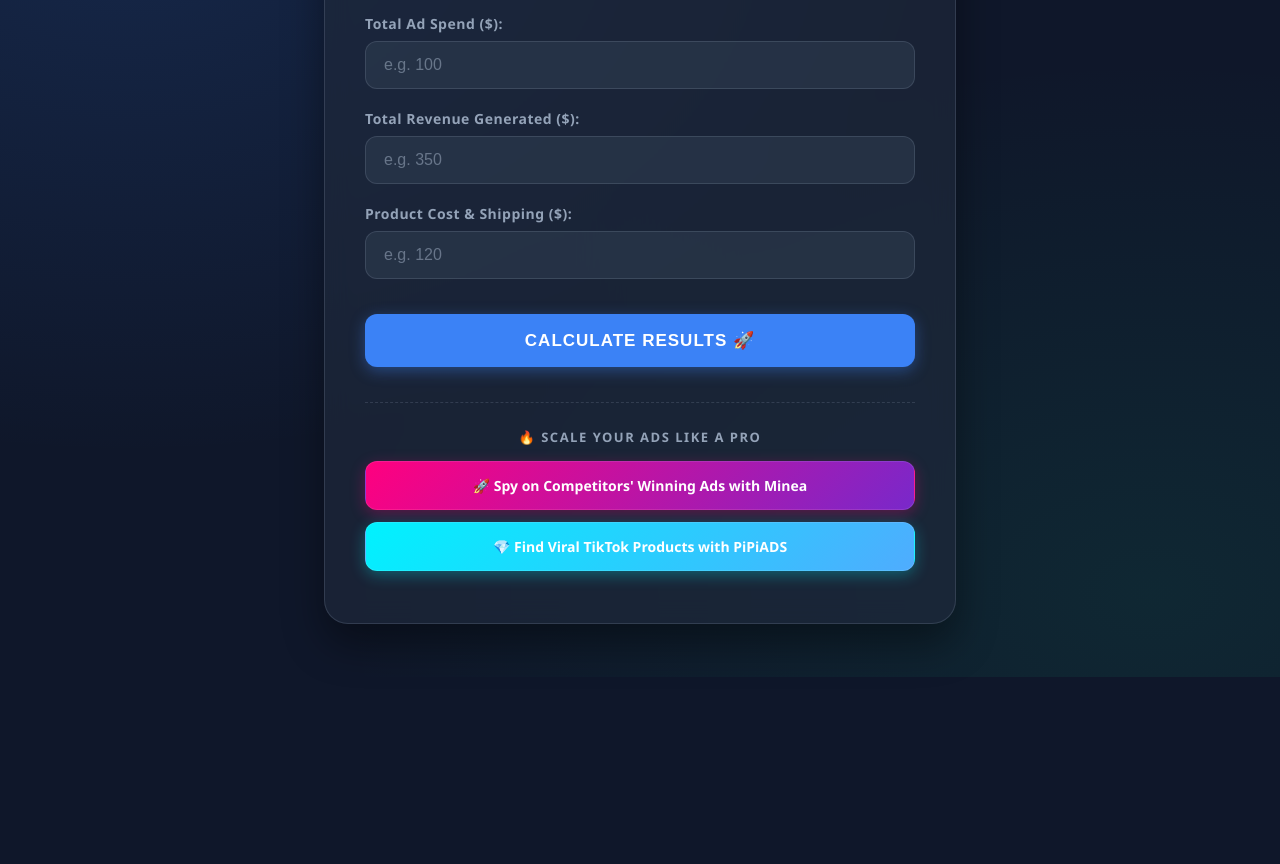
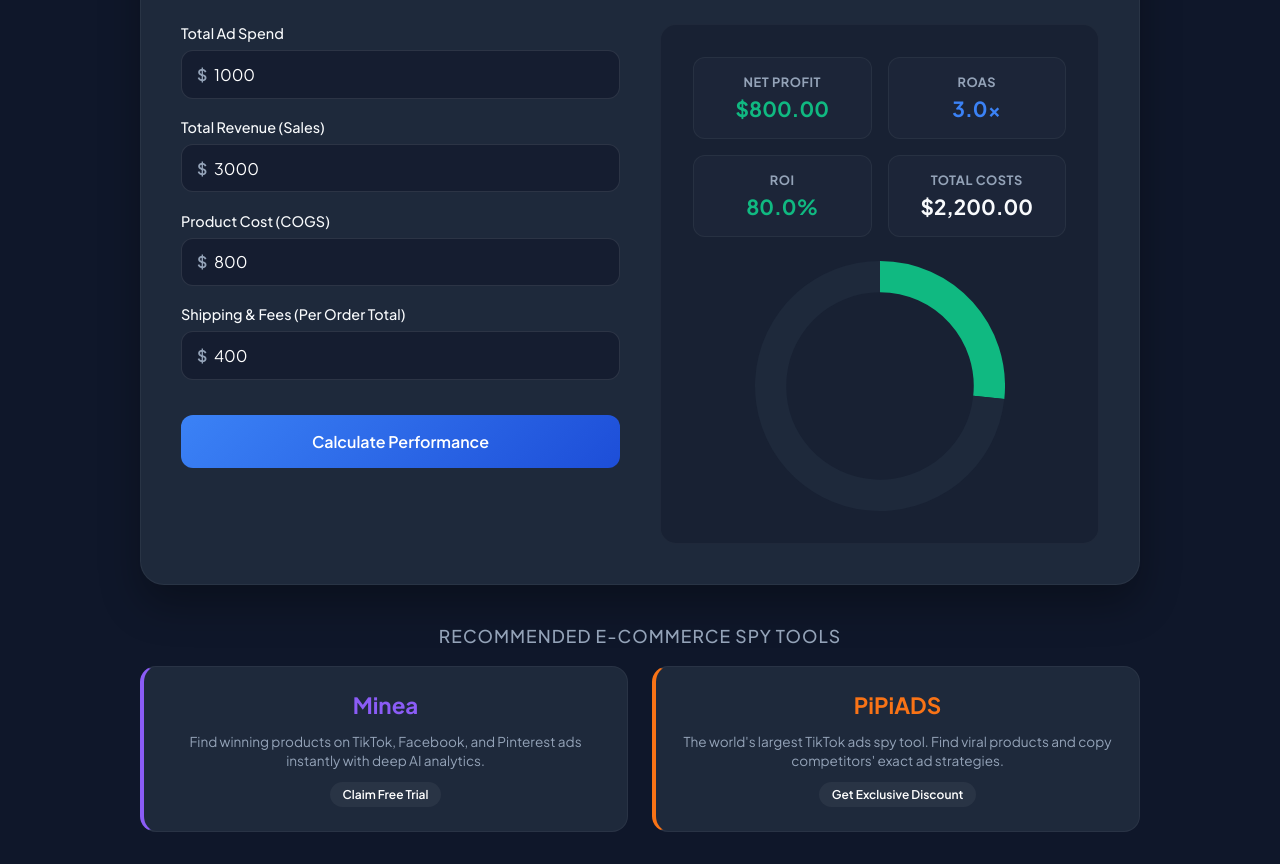
Before and after one commit to OunnasIbrahim07/marketing-roi-calculator, a plain HTML site: page index.html in a window 1280 px wide. Shown: the part 163-1027 px from the top of the page. Before the commit the page ends 840 px from the top, so only its background shows below. Drawn offline with nearby package versions, Linux system fonts and the light colour scheme.

Commit message:
Update index.html

```diff
--- a/index.html
+++ b/index.html
@@ -1,365 +1,432 @@
 <!DOCTYPE html>
-<html lang="en" dir="ltr">
+<html lang="en">
 <head>
     <meta charset="UTF-8">
     <meta name="viewport" content="width=device-width, initial-scale=1.0">
-    <title>E-commerce ROI & ROAS Calculator 📊</title>
-    <!-- Chart.js library for beautiful graphs -->
+    <title>Advanced E-commerce ROI & ROAS Calculator</title>
+    <!-- Chart.js for beautiful analytics charts -->
     <script src="https://cdn.jsdelivr.net/npm/chart.js"></script>
+    <!-- Google Fonts for premium typography -->
+    <link href="https://fonts.googleapis.com/css2?family=Plus+Jakarta+Sans:wght@400;500;600;700&display=swap" rel="stylesheet">
     <style>
-        /* Dark Theme & Layout */
         :root {
-            --primary-neon: #3b82f6; /* Neon Blue */
-            --primary-hover: #60a5fa;
-            --success-neon: #10b981; /* Neon Green */
-            --danger-neon: #ef4444; /* Neon Red */
-            --affiliate-neon: #ff007f; /* Neon Pink for Affiliate */
-            --bg-dark: #0f172a; /* Deep Dark Blue-Grey */
-            --card-glass: rgba(30, 41, 59, 0.7); /* Translucent Card */
-            --text-main: #f1f5f9; /* Near White */
-            --text-muted: #94a3b8; /* Greyed Text */
-            --input-bg: rgba(51, 65, 85, 0.5); /* Darker Input */
-            --border-glass: rgba(148, 163, 184, 0.2); /* Soft Border */
+            --bg-dark: #0f172a;
+            --card-bg: #1e293b;
+            --text-main: #f8fafc;
+            --text-muted: #94a3b8;
+            --neon-green: #10b981;
+            --neon-red: #ef4444;
+            --neon-blue: #3b82f6;
+            --minea-purple: #8b5cf6;
+            --pipiads-orange: #f97316;
+        }
+
+        * {
+            box-sizing: border-box;
+            margin: 0;
+            padding: 0;
+            font-family: 'Plus Jakarta Sans', sans-serif;
         }
 
         body {
-            font-family: 'Segoe UI', Roboto, 'Helvetica Neue', sans-serif;
             background-color: var(--bg-dark);
-            background-image:
-                radial-gradient(at 10% 10%, rgba(59, 130, 246, 0.15) 0px, transparent 50%),
-                radial-gradient(at 90% 90%, rgba(16, 185, 129, 0.1) 0px, transparent 50%);
             color: var(--text-main);
-            margin: 0;
-            padding: 20px;
+            min-height: 100vh;
             display: flex;
-            justify-content: center;
+            flex-direction: column;
             align-items: center;
-            min-height: 100vh;
+            padding: 2rem 1rem;
         }
 
-        /* Glassmorphism Card Effect */
         .container {
-            background: var(--card-glass);
-            backdrop-filter: blur(12px);
-            -webkit-backdrop-filter: blur(12px);
-            padding: 40px;
+            max-width: 1000px;
+            width: 100%;
+            background: var(--card-bg);
             border-radius: 24px;
-            border: 1px solid var(--border-glass);
-            box-shadow: 0 20px 40px rgba(0,0,0,0.4);
-            width: 100%;
-            max-width: 550px;
-            transition: transform 0.3s ease;
+            padding: 2.5rem;
+            box-shadow: 0 20px 40px rgba(0, 0, 0, 0.3);
+            border: 1px solid rgba(255, 255, 255, 0.05);
+            margin-bottom: 2.5rem;
         }
 
-        .container:hover {
-            transform: translateY(-5px);
+        header {
+            text-align: center;
+            margin-bottom: 2.5rem;
         }
 
-        h2 {
-            text-align: center;
-            color: var(--text-main);
-            margin-bottom: 30px;
-            font-weight: 800;
-            letter-spacing: -1px;
-            text-shadow: 0 0 15px rgba(255,255,255,0.2);
+        header h1 {
+            font-size: 2.2rem;
+            font-weight: 700;
+            background: linear-gradient(to right, #3b82f6, #10b981);
+            -webkit-background-clip: text;
+            -webkit-text-fill-color: transparent;
+            margin-bottom: 0.5rem;
+        }
+
+        header p {
+            color: var(--text-muted);
+            font-size: 1rem;
+        }
+
+        .main-content {
+            display: grid;
+            grid-template-columns: 1fr 1fr;
+            gap: 2.5rem;
+        }
+
+        @media (max-width: 768px) {
+            .main-content {
+                grid-template-columns: 1fr;
+            }
+        }
+
+        .input-section {
+            display: flex;
+            flex-direction: column;
+            gap: 1.2rem;
         }
 
         .input-group {
-            margin-bottom: 20px;
+            display: flex;
+            flex-direction: column;
+            gap: 0.5rem;
         }
 
-        label {
-            display: block;
-            margin-bottom: 8px;
+        .input-group label {
+            font-size: 0.9rem;
+            font-weight: 500;
+            color: var(--text-main);
+        }
+
+        .input-wrapper {
+            position: relative;
+            display: flex;
+            align-items: center;
+        }
+
+        .input-wrapper span {
+            position: absolute;
+            left: 1rem;
+            color: var(--text-muted);
             font-weight: 600;
-            font-size: 14px;
+        }
+
+        .input-wrapper input {
+            width: 100%;
+            padding: 0.8rem 1rem 0.8rem 2rem;
+            background: rgba(15, 23, 42, 0.6);
+            border: 1px solid rgba(255, 255, 255, 0.1);
+            border-radius: 12px;
+            color: white;
+            font-size: 1rem;
+            transition: all 0.3s ease;
+        }
+
+        .input-wrapper input:focus {
+            outline: none;
+            border-color: var(--neon-blue);
+            box-shadow: 0 0 10px rgba(59, 130, 246, 0.2);
+        }
+
+        button.calc-btn {
+            background: linear-gradient(135deg, #3b82f6, #1d4ed8);
+            color: white;
+            border: none;
+            padding: 1rem;
+            border-radius: 12px;
+            font-size: 1rem;
+            font-weight: 600;
+            cursor: pointer;
+            transition: transform 0.2s, box-shadow 0.2s;
+            margin-top: 1rem;
+        }
+
+        button.calc-btn:hover {
+            transform: translateY(-2px);
+            box-shadow: 0 10px 20px rgba(59, 130, 246, 0.3);
+        }
+
+        .results-section {
+            display: flex;
+            flex-direction: column;
+            justify-content: center;
+            align-items: center;
+            background: rgba(15, 23, 42, 0.4);
+            border-radius: 16px;
+            padding: 2rem;
+            border: 1px solid rgba(255, 255, 255, 0.03);
+        }
+
+        .metrics-grid {
+            display: grid;
+            grid-template-columns: 1fr 1fr;
+            gap: 1rem;
+            width: 100%;
+            margin-bottom: 1.5rem;
+        }
+
+        .metric-card {
+            background: rgba(30, 41, 59, 0.7);
+            padding: 1rem;
+            border-radius: 12px;
+            text-align: center;
+            border: 1px solid rgba(255, 255, 255, 0.05);
+        }
+
+        .metric-card h3 {
+            font-size: 0.8rem;
             color: var(--text-muted);
+            margin-bottom: 0.3rem;
+            text-transform: uppercase;
             letter-spacing: 0.5px;
         }
 
-        input {
-            width: 100%;
-            padding: 14px 18px;
-            background-color: var(--input-bg);
-            border: 1px solid var(--border-glass);
-            border-radius: 12px;
-            box-sizing: border-box;
-            font-size: 16px;
-            color: var(--text-main);
-            transition: all 0.3s ease;
-        }
-
-        input:focus {
-            outline: none;
-            border-color: var(--primary-neon);
-            box-shadow: 0 0 15px rgba(59, 130, 246, 0.3);
-            background-color: rgba(51, 65, 85, 0.8);
-        }
-
-        input::placeholder {
-            color: rgba(148, 163, 184, 0.6);
-        }
-
-        button {
-            width: 100%;
-            background: var(--primary-neon);
-            color: white;
-            border: none;
-            padding: 16px;
-            border-radius: 12px;
-            font-size: 17px;
+        .metric-card p {
+            font-size: 1.3rem;
             font-weight: 700;
-            cursor: pointer;
-            margin-top: 15px;
-            transition: all 0.3s ease;
-            text-transform: uppercase;
-            letter-spacing: 1px;
-            box-shadow: 0 4px 15px rgba(59, 130, 246, 0.4);
-        }
-
-        button:hover {
-            background: var(--primary-hover);
-            box-shadow: 0 6px 20px rgba(59, 130, 246, 0.6);
-            transform: translateY(-2px);
-        }
-
-        .results {
-            margin-top: 35px;
-            padding: 25px;
-            background: rgba(15, 23, 42, 0.6);
-            border-radius: 16px;
-            border: 1px solid var(--border-glass);
-            display: none;
-            animation: fadeIn 0.5s ease;
-        }
-
-        @keyframes fadeIn {
-            from { opacity: 0; transform: translateY(10px); }
-            to { opacity: 1; transform: translateY(0); }
-        }
-
-        .result-item {
-            display: flex;
-            justify-content: space-between;
-            align-items: center;
-            margin-bottom: 15px;
-            font-size: 16px;
-            border-bottom: 1px solid rgba(148, 163, 184, 0.1);
-            padding-bottom: 10px;
-        }
-
-        .result-item:last-child {
-            border-bottom: none;
-            margin-bottom: 0;
-        }
-
-        .result-label {
-            color: var(--text-muted);
-            font-weight: 500;
-        }
-
-        .highlight {
-            font-weight: 800;
-            font-size: 18px;
-            color: var(--success-neon);
-            text-shadow: 0 0 10px rgba(16, 185, 129, 0.4);
-        }
-
-        .highlight.negative {
-            color: var(--danger-neon);
-            text-shadow: 0 0 10px rgba(239, 68, 68, 0.4);
         }
 
         .chart-container {
-            margin-top: 30px;
-            max-height: 280px;
-            display: flex;
-            justify-content: center;
-            filter: drop-shadow(0 10px 20px rgba(0,0,0,0.3));
+            position: relative;
+            width: 100%;
+            max-width: 250px;
+            margin: 0 auto;
         }
 
-        /* High-Value Affiliate Section */
-        .partner-section {
-            margin-top: 35px;
-            border-top: 1px dashed var(--border-glass);
-            padding-top: 25px;
+        /* Premium Promo Section for Affiliates */
+        .promo-section {
+            max-width: 1000px;
+            width: 100%;
             text-align: center;
         }
 
-        .partner-title {
-            font-size: 13px;
+        .promo-title {
+            font-size: 1.1rem;
             color: var(--text-muted);
+            margin-bottom: 1.2rem;
+            font-weight: 500;
+            letter-spacing: 1px;
             text-transform: uppercase;
-            letter-spacing: 1.5px;
-            margin-bottom: 15px;
+        }
+
+        .promo-buttons {
+            display: grid;
+            grid-template-columns: 1fr 1fr;
+            gap: 1.5rem;
+        }
+
+        @media (max-width: 600px) {
+            .promo-buttons {
+                grid-template-columns: 1fr;
+            }
+        }
+
+        .promo-card {
+            background: var(--card-bg);
+            border-radius: 16px;
+            padding: 1.5rem;
+            border: 1px solid rgba(255, 255, 255, 0.05);
+            display: flex;
+            flex-direction: column;
+            align-items: center;
+            gap: 0.8rem;
+            text-decoration: none;
+            transition: all 0.3s cubic-bezier(0.4, 0, 0.2, 1);
+        }
+
+        .promo-card.minea {
+            border-left: 4px solid var(--minea-purple);
+        }
+
+        .promo-card.pipiads {
+            border-left: 4px solid var(--pipiads-orange);
+        }
+
+        .promo-card:hover {
+            transform: translateY(-5px);
+            box-shadow: 0 15px 30px rgba(0, 0, 0, 0.4);
+        }
+
+        .promo-card.minea:hover {
+            border-color: var(--minea-purple);
+            box-shadow: 0 0 20px rgba(139, 92, 246, 0.2);
+        }
+
+        .promo-card.pipiads:hover {
+            border-color: var(--pipiads-orange);
+            box-shadow: 0 0 20px rgba(249, 115, 22, 0.2);
+        }
+
+        .promo-logo {
+            font-size: 1.4rem;
             font-weight: 700;
         }
 
-        .affiliate-btn {
-            display: block;
-            background: linear-gradient(135deg, #ff007f 0%, #7928ca 100%);
-            color: white;
-            text-decoration: none;
-            padding: 14px;
-            border-radius: 12px;
-            font-weight: 700;
-            font-size: 14px;
-            margin-bottom: 12px;
-            box-shadow: 0 4px 15px rgba(255, 0, 127, 0.3);
-            transition: all 0.3s ease;
-            border: 1px solid rgba(255, 255, 255, 0.1);
+        .minea .promo-logo { color: var(--minea-purple); }
+        .pipiads .promo-logo { color: var(--pipiads-orange); }
+
+        .promo-card p {
+            font-size: 0.85rem;
+            color: var(--text-muted);
+            line-height: 1.4;
         }
 
-        .affiliate-btn:hover {
-            transform: translateY(-2px);
-            box-shadow: 0 6px 20px rgba(255, 0, 127, 0.5);
-            filter: brightness(1.1);
-        }
-
-        .affiliate-btn.secondary {
-            background: linear-gradient(135deg, #00f2fe 0%, #4facfe 100%);
-            box-shadow: 0 4px 15px rgba(0, 242, 254, 0.3);
-        }
-
-        .affiliate-btn.secondary:hover {
-            box-shadow: 0 6px 20px rgba(0, 242, 254, 0.5);
+        .promo-badge {
+            font-size: 0.75rem;
+            font-weight: 600;
+            padding: 0.3rem 0.8rem;
+            border-radius: 20px;
+            background: rgba(255, 255, 255, 0.05);
+            color: white;
         }
     </style>
 </head>
 <body>
 
     <div class="container">
-    <h2>E-commerce ROI & ROAS Calculator 📊</h2>
+        <header>
+            <h1>E-Commerce ROI & ROAS Calculator</h1>
+            <p>Calculate your true net profit, ROAS, and return on investment instantly.</p>
+        </header>
 
+        <div class="main-content">
+            <!-- Inputs Form -->
+            <div class="input-section">
                 <div class="input-group">
-        <label>Total Ad Spend ($):</label>
-        <input type="number" id="adSpend" placeholder="e.g. 100" required>
+                    <label>Total Ad Spend</label>
+                    <div class="input-wrapper"><span>$</span><input type="number" id="adSpend" value="1000" placeholder="0"></div>
+                </div>
+                <div class="input-group">
+                    <label>Total Revenue (Sales)</label>
+                    <div class="input-wrapper"><span>$</span><input type="number" id="revenue" value="3000" placeholder="0"></div>
+                </div>
+                <div class="input-group">
+                    <label>Product Cost (COGS)</label>
+                    <div class="input-wrapper"><span>$</span><input type="number" id="productCost" value="800" placeholder="0"></div>
+                </div>
+                <div class="input-group">
+                    <label>Shipping & Fees (Per Order Total)</label>
+                    <div class="input-wrapper"><span>$</span><input type="number" id="shippingCost" value="400" placeholder="0"></div>
+                </div>
+                <button class="calc-btn" onclick="calculateROI()">Calculate Performance</button>
             </div>
 
-    <div class="input-group">
-        <label>Total Revenue Generated ($):</label>
-        <input type="number" id="revenue" placeholder="e.g. 350" required>
+            <!-- Live Analytics Dashboard -->
+            <div class="results-section">
+                <div class="metrics-grid">
+                    <div class="metric-card">
+                        <h3>Net Profit</h3>
+                        <p id="netProfit" style="color: var(--neon-green);">$800.00</p>
                     </div>
-
-    <div class="input-group">
-        <label>Product Cost & Shipping ($):</label>
-        <input type="number" id="costs" placeholder="e.g. 120" required>
+                    <div class="metric-card">
+                        <h3>ROAS</h3>
+                        <p id="roasValue" style="color: var(--neon-blue);">3.0x</p>
                     </div>
-
-    <button onclick="calculateROI()">Calculate Results 🚀</button>
-
-    <div class="results" id="resultsBox">
-        <div class="result-item">
-            <span class="result-label">Return on Ad Spend (ROAS):</span>
-            <span id="roasVal" class="highlight">0</span>
+                    <div class="metric-card">
+                        <h3>ROI</h3>
+                        <p id="roiValue" style="color: var(--neon-green);">80.0%</p>
                     </div>
-        <div class="result-item">
-            <span class="result-label">Net Profit ($):</span>
-            <span id="netProfitVal" class="highlight">0</span>
+                    <div class="metric-card">
+                        <h3>Total Costs</h3>
+                        <p id="totalCosts" style="color: var(--text-main);">$2,200.00</p>
                     </div>
-        <div class="result-item">
-            <span class="result-label">Return on Investment (ROI):</span>
-            <span id="roiVal" class="highlight">0</span>
                 </div>
 
                 <div class="chart-container">
                     <canvas id="profitChart"></canvas>
                 </div>
             </div>
+        </div>
+    </div>
 
-    <!-- The Money Machine Section -->
-    <div class="partner-section">
-        <div class="partner-title">🔥 Scale Your Ads Like a Pro</div>
-        <!-- Replace '#' with your actual affiliate link from Minea -->
-        <a href="#" target="_blank" class="affiliate-btn">🚀 Spy on Competitors' Winning Ads with Minea</a>
-        <!-- Replace '#' with your actual affiliate link from PiPiADS -->
-        <a href="#" target="_blank" class="affiliate-btn secondary">💎 Find Viral TikTok Products with PiPiADS</a>
+    <!-- Affiliate Recommendations -->
+    <div class="promo-section">
+        <h2 class="promo-title">Recommended E-Commerce Spy Tools</h2>
+        <div class="promo-buttons">
+            <!-- Minea Button -->
+            <a href="https://minea.com" target="_blank" class="promo-card minea">
+                <div class="promo-logo">Minea</div>
+                <p>Find winning products on TikTok, Facebook, and Pinterest ads instantly with deep AI analytics.</p>
+                <div class="promo-badge">Claim Free Trial</div>
+            </a>
+
+            <!-- PiPiADS Button -->
+            <a href="https://pipiads.com" target="_blank" class="promo-card pipiads">
+                <div class="promo-logo">PiPiADS</div>
+                <p>The world's largest TikTok ads spy tool. Find viral products and copy competitors' exact ad strategies.</p>
+                <div class="promo-badge">Get Exclusive Discount</div>
+            </a>
         </div>
     </div>
 
     <script>
-    let myChart = null;
+        let ctx = document.getElementById('profitChart').getContext('2d');
+        let profitChart;
 
-    Chart.defaults.color = '#94a3b8';
-    Chart.defaults.font.family = "'Segoe UI', sans-serif";
+        function initChart(profit, costs) {
+            profitChart = new Chart(ctx, {
+                type: 'doughnut',
+                data: {
+                    labels: ['Net Profit', 'Total Costs'],
+                    datasets: [{
+                        data: [profit, costs],
+                        backgroundColor: [
+                            profit >= 0 ? '#10b981' : '#ef4444',
+                            '#1e293b'
+                        ],
+                        borderWidth: 0,
+                        hoverOffset: 4
+                    }]
+                },
+                options: {
+                    responsive: true,
+                    plugins: {
+                        legend: { display: false }
+                    },
+                    cutout: '75%'
+                }
+            });
+        }
 
         function calculateROI() {
             const adSpend = parseFloat(document.getElementById('adSpend').value) || 0;
             const revenue = parseFloat(document.getElementById('revenue').value) || 0;
-        const costs = parseFloat(document.getElementById('costs').value) || 0;
+            const productCost = parseFloat(document.getElementById('productCost').value) || 0;
+            const shippingCost = parseFloat(document.getElementById('shippingCost').value) || 0;
 
-        if (adSpend === 0 && revenue === 0) {
-            alert("Please enter valid numbers to calculate!");
-            return;
+            const totalCosts = adSpend + productCost + shippingCost;
+            const netProfit = revenue - totalCosts;
+
+            const roas = adSpend > 0 ? (revenue / adSpend).toFixed(1) : '0.0';
+            const roi = totalCosts > 0 ? ((netProfit / totalCosts) * 100).toFixed(1) : '0.0';
+
+            // UI Elements update
+            const netProfitEl = document.getElementById('netProfit');
+            const roiValueEl = document.getElementById('roiValue');
+            const roasValueEl = document.getElementById('roasValue');
+            const totalCostsEl = document.getElementById('totalCosts');
+
+            netProfitEl.innerText = (netProfit >= 0 ? '$' : '-$') + Math.abs(netProfit).toFixed(2);
+            netProfitEl.style.color = netProfit >= 0 ? 'var(--neon-green)' : 'var(--neon-red)';
+
+            roiValueEl.innerText = roi + '%';
+            roiValueEl.style.color = netProfit >= 0 ? 'var(--neon-green)' : 'var(--neon-red)';
+
+            roasValueEl.innerText = roas + 'x';
+            totalCostsEl.innerText = '$' + totalCosts.toFixed(2);
+
+            // Chart Update logic
+            if (profitChart) {
+                profitChart.destroy();
             }
 
-        const roas = adSpend > 0 ? (revenue / adSpend).toFixed(2) : 0;
-        const netProfit = revenue - (adSpend + costs);
-        const totalInvestment = adSpend + costs;
-        const roi = totalInvestment > 0 ? ((netProfit / totalInvestment) * 100).toFixed(1) : 0;
-
-        document.getElementById('roasVal').innerText = roas + " x";
-        document.getElementById('netProfitVal').innerText = netProfit.toFixed(2) + " $";
-        document.getElementById('roiVal').innerText = roi + " %";
-
-        const profitSpan = document.getElementById('netProfitVal');
-        const roiSpan = document.getElementById('roiVal');
-
-        if (netProfit < 0) {
-            profitSpan.className = "highlight negative";
-            roiSpan.className = "highlight negative";
-        } else {
-            profitSpan.className = "highlight";
-            roiSpan.className = "highlight";
+            // For chart visual balance if profit is negative
+            let chartProfit = netProfit > 0 ? netProfit : 0;
+            initChart(chartProfit, totalCosts);
         }
 
-        document.getElementById('resultsBox').style.display = "block";
-
-        const ctx = document.getElementById('profitChart').getContext('2d');
-
-        if (myChart) {
-            myChart.destroy();
-        }
-
-        const displayProfit = netProfit > 0 ? netProfit : 0;
-
-        myChart = new Chart(ctx, {
-            type: 'doughnut',
-            data: {
-                labels: ['Ad Spend', 'Product Costs', 'Net Profit'],
-                datasets: [{
-                    data: [adSpend, costs, displayProfit],
-                    backgroundColor: ['#3b82f6', '#475569', '#10b981'],
-                    borderColor: '#1e293b',
-                    borderWidth: 2,
-                    hoverOffset: 10
-                }]
-            },
-            options: {
-                responsive: true,
-                cutout: '65%',
-                plugins: {
-                    legend: {
-                        position: 'bottom',
-                        labels: {
-                            padding: 20,
-                            font: { size: 12, weight: '600' }
-                        }
-                    },
-                    tooltip: {
-                        backgroundColor: '#1e293b',
-                        titleColor: '#f1f5f9',
-                        bodyColor: '#f1f5f9',
-                        borderColor: 'rgba(148, 163, 184, 0.2)',
-                        borderWidth: 1,
-                        padding: 12,
-                        cornerRadius: 8
-                    }
-                }
-            }
-        });
-    }
+        // Initialize with default values
+        initChart(800, 2200);
     </script>
-
 </body>
 </html>
```
Lines whose indentation alone changed are shown as unchanged.
